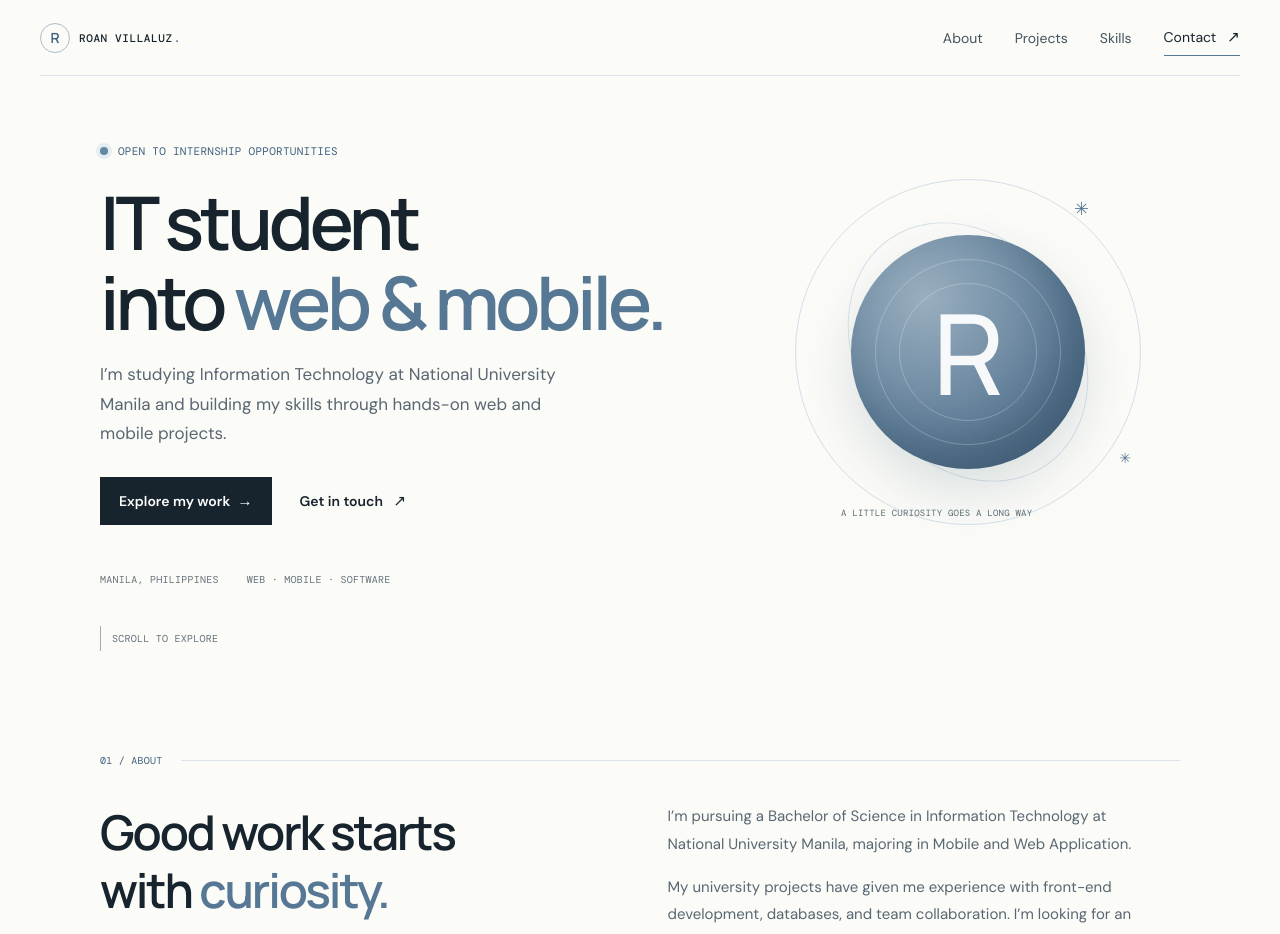
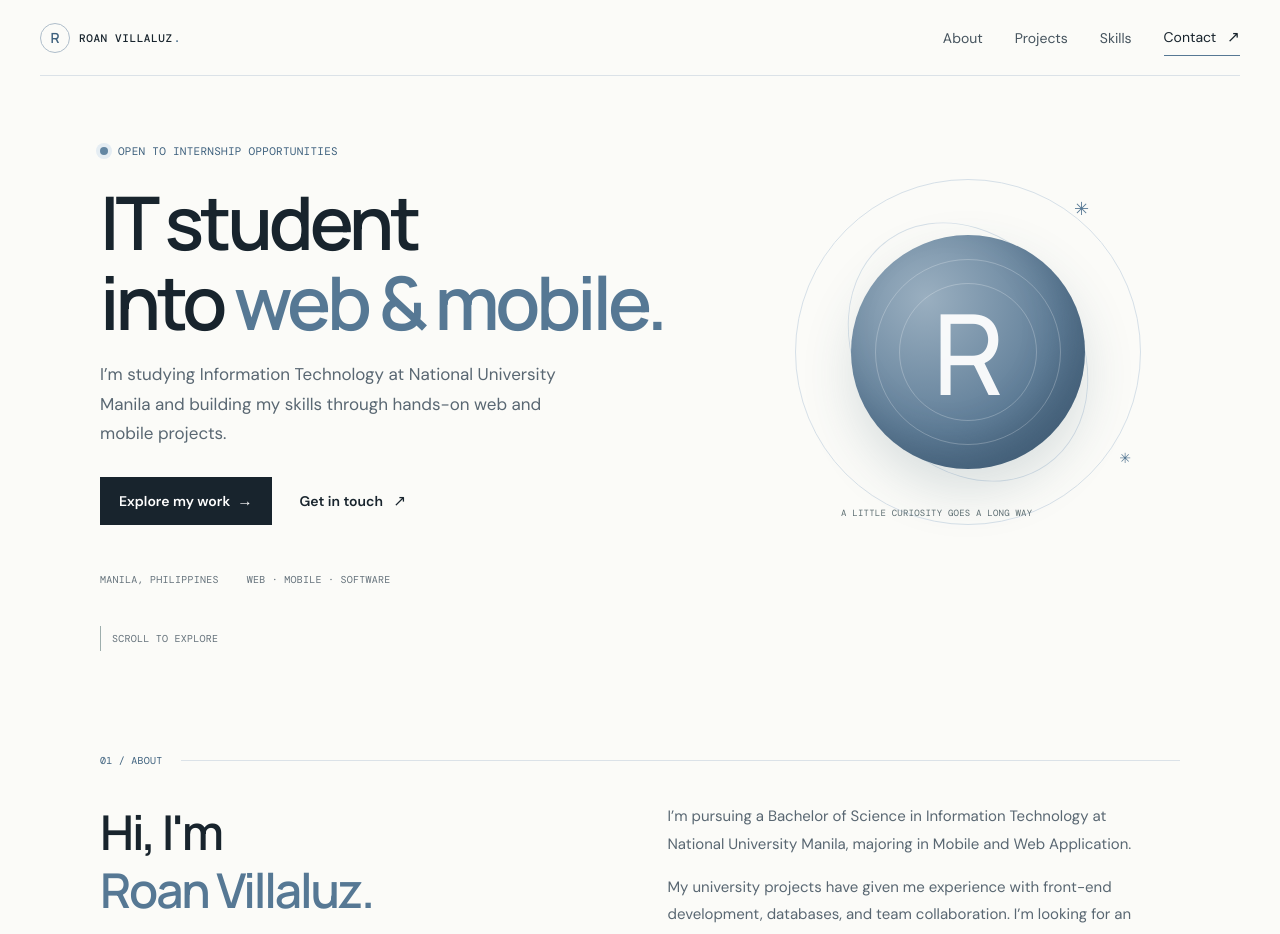
Before and after one commit to roan-hub/Portfolio, a React (Vite) app: page / in a window 1280 px wide. Shown: the top 934 px of the page. Built offline with nearby package versions, Linux system fonts and the light colour scheme.

Commit message:
Introduce Roan in about section

```diff
--- a/src/App.jsx
+++ b/src/App.jsx
@@ -124,7 +124,7 @@ function App() {
         <section className="about-section page-width" id="about">
           <div className="section-label"><span>01 / ABOUT</span><i /></div>
           <div className="about-grid">
-            <h2>Good work starts<br />with <span>curiosity.</span></h2>
+            <h2>Hi, I'm<br /><span>Roan Villaluz.</span></h2>
             <div className="about-copy">
               <p>I’m pursuing a Bachelor of Science in Information Technology at National University Manila, majoring in Mobile and Web Application.</p>
               <p>My university projects have given me experience with front-end development, databases, and team collaboration. I’m looking for an internship where I can contribute, strengthen my skills, and learn from an experienced team.</p>
```
